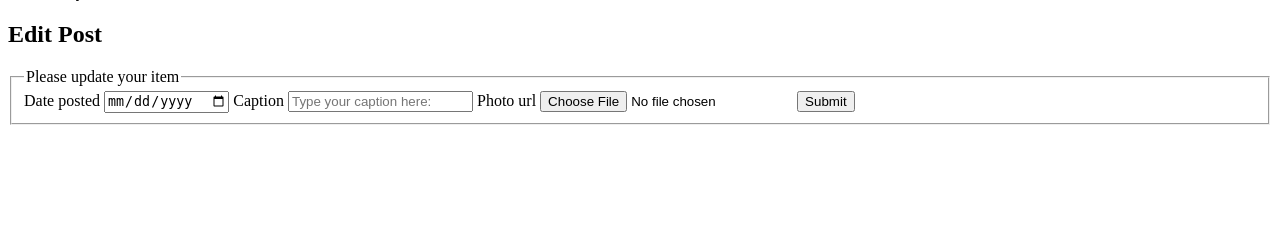
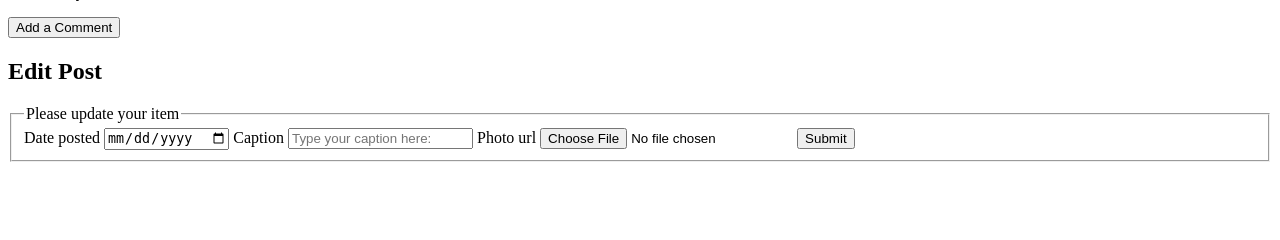
Before and after one commit to lougoncharenko/only_pets, a Python web app: template only_pets/templates/post_detail.html in a window 1280 px wide. Shown: the part 445-685 px from the top of the page. Run offline with Jinja, Linux system fonts and the light colour scheme; the template is opened without the code that fills it: most values are stand-ins (such as "Sample title", 1, 10 or a date in 2020); grey boxes marked "Sample" are stand-in pictures; form fields are guessed from the names that the template uses.

Commit message:
included a button to add a comment

```diff
--- a/only_pets/templates/post_detail.html
+++ b/only_pets/templates/post_detail.html
@@ -8,9 +8,11 @@
 <p>{{ post.caption }}</p>
 <p><strong>Created by: </strong>{{ post.created_by.username }}</p>
 
-<!-- <form method="POST" action="{{ url_for('main.add_post_to_account', account_id=account.id) }}">
+<!-- TODO add an includes to list all the comments -->
+
+<form method="POST" action="{{ url_for('main.add_comment', post_id=postt.id) }}">
     {{ form.csrf_token }}
-    <button type="submit">Add a post</button> -->
+    <button type="submit">Add a Comment</button>
 
 
 <h2>Edit Post</h2>
```
